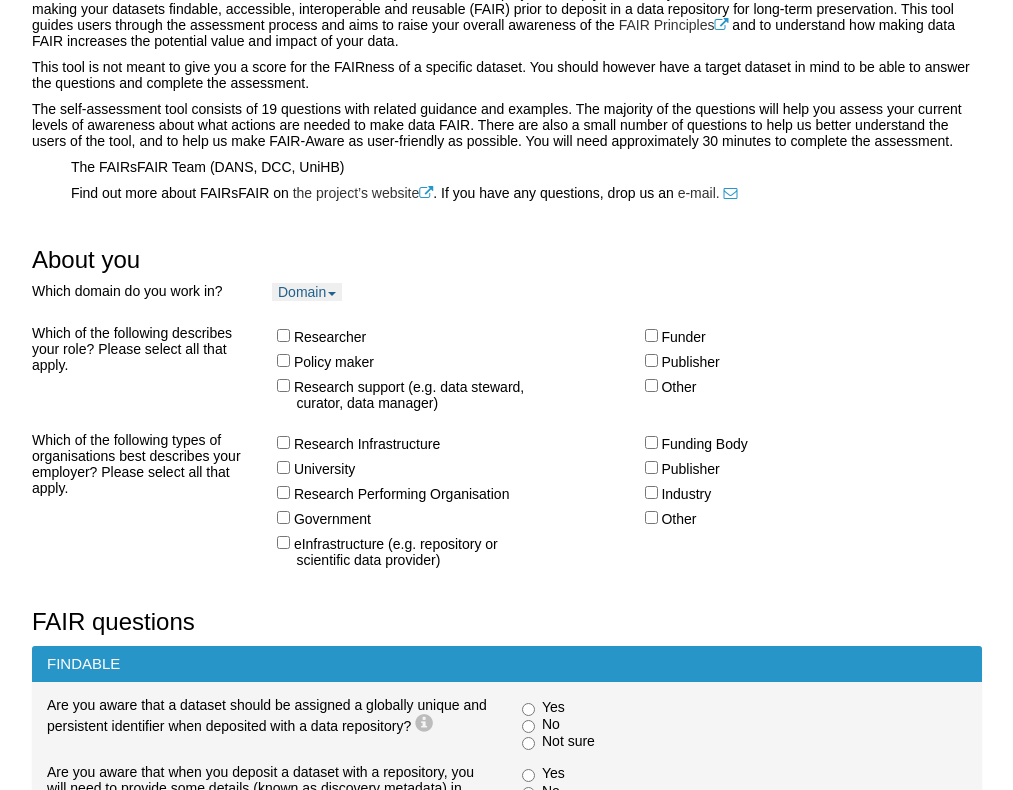
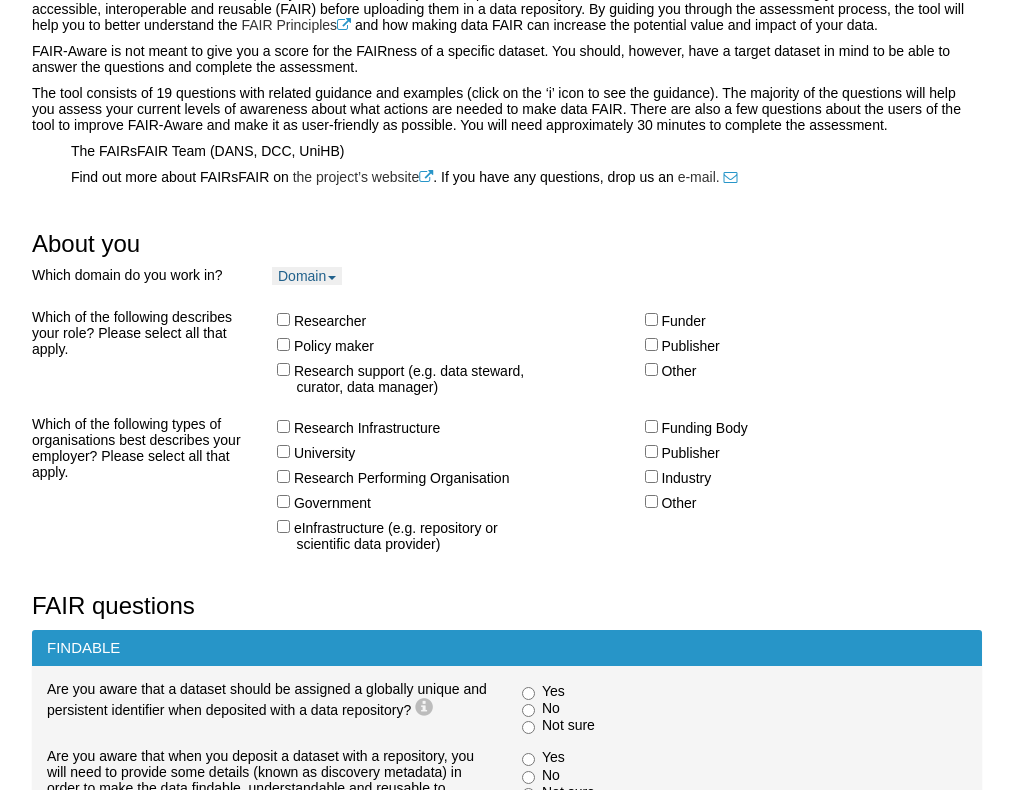
Before and after one commit to DANS-KNAW/fair-assessment-tool, a plain HTML site: page index.html in a window 1280 px wide. Shown: the part 161-951 px from the top of the page, without its empty margins (228-1241 px from the left). Drawn offline with nearby package versions, Linux system fonts and the light colour scheme; a script that the page names is missing.

Commit message:
A few changes in the texts

```diff
--- a/index.html
+++ b/index.html
@@ -258,7 +258,8 @@
                                 </div>
                                 <div class="form-group row">
                                     <label for="fq3" class="col-sm-6 col-form-label" id="F-i-3-title">
-                                        Are you aware that the repository providing access to your dataset should make the metadata describing your datasets available in a format readable by machines as well as humans?
+                                        Are you aware that the repository providing access to your dataset should make the metadata
+                                        describing your datasets available in a format readable by machines as well as humans?
                                         <a href="#fhelp" data-toggle="modal" onclick="show_modal('F-i-3')">
                                             <span class="glyphicon glyphicon-info-sign" ></span>
                                         </a>
@@ -296,8 +297,8 @@
                             <form>
                                 <div class="form-group row">
                                     <label for="aq1" class="col-sm-6 col-form-label" id="A-i-1-title">
-                                        Are you aware that access to your dataset may need to be regulated and that your metadata description should
-                                        make clear who can access the data as well as any possible related conditions?
+                                        Are you aware that access to your dataset may need to be regulated and that your metadata
+                                        description should make clear who can access the data as well as any possible related conditions?
                                         <a href="#fhelp" data-toggle="modal" onclick="show_modal('A-i-1')">
                                             <span class="glyphicon glyphicon-info-sign" ></span>
                                         </a>
@@ -353,7 +354,7 @@
                             <form>
                                <div class="form-group row">
                                     <label for="iq1" class="col-sm-6 col-form-label" id="I-i-1-title">
-                                        Are you aware that the metadata describing your datasets should use  controlled vocabularies (for example ontologies, thesauri, taxonomies)
+                                        Are you aware that the metadata describing your datasets should use  controlled vocabularies (for example, ontologies, thesauri, taxonomies)
                                         and expressed in a way to support the Semantic Web?
                                         <a href="#fhelp" data-toggle="modal" onclick="show_modal('I-i-1')">
                                             <span class="glyphicon glyphicon-info-sign" ></span>
@@ -509,7 +510,7 @@
                     <div class="col-md-10">
                         <h3>Feedback</h3>
                         <div id="Q-i-1-title">
-                            <p>Are any of the issues covered in this assessment difficult to understand and/or answer?</p>
+                            <p>Are any of the issues covered in this assessment difficult to understand and/or answer? Please indicate them below.</p>
                         </div>
                         <div class="row">
                             <div class="col-md-1"></div>
@@ -716,17 +717,17 @@
     <!-- ================================= Introduction  ================================== -->
 
     <div id="introduction">
-        <p>FAIR-Aware is an online self-assessment tool developed by the FAIRsFAIR project to help you assess your current level of
-            awareness in relation to making your datasets findable, accessible, interoperable and reusable (FAIR) prior to deposit
-            in a data repository for long-term preservation. This tool guides users through the assessment process and aims to raise
-            your overall awareness of the <a href="https://www.force11.org/group/fairgroup/fairprinciples" target="_blank">FAIR Principles<i class="fa fa-external-link"></i></a>
-            and to understand how making data FAIR increases the potential value and impact of your data.</p>
-        <p>This tool is not meant to give you a score for the FAIRness of a specific dataset. You should however have a target
-            dataset in mind to be able to answer the questions and complete the assessment.</p>
-        <p>The self-assessment tool consists of 19 questions with related guidance and examples.
+        <p>FAIR-Aware is an online tool developed by the FAIRsFAIR project. It helps to assess your current level of awareness on making
+            your datasets findable, accessible, interoperable and reusable (FAIR) before uploading them in a data repository.
+            By guiding you through the assessment process, the tool will help you to better understand the
+            <a href="https://www.force11.org/group/fairgroup/fairprinciples" target="_blank">FAIR Principles<i class="fa fa-external-link"></i></a>
+            and how making data FAIR can increase the potential value and impact of your data.</p>
+        <p>FAIR-Aware is not meant to give you a score for the FAIRness of a specific dataset. You should, however, have a target dataset
+            in mind to be able to answer the questions and complete the assessment.</p>
+        <p>The tool consists of 19 questions with related guidance and examples (click on the ‘i’ icon to see the guidance).
             The majority of the questions will help you assess your current levels of awareness about what actions are needed to make data FAIR.
-            There are also a small number of questions to help us better understand the users of the tool,
-            and to help us make FAIR-Aware as user-friendly as  possible. You will need approximately 30 minutes to complete the assessment.</p>
+            There are also a few questions about the users of the tool to improve FAIR-Aware and make it as user-friendly as possible.
+            You will need approximately 30 minutes to complete the assessment. </p>
         <p>&nbsp;&nbsp;&nbsp;&nbsp;&nbsp;&nbsp;&nbsp;&nbsp;&nbsp;&nbsp;The FAIRsFAIR Team (DANS, DCC, UniHB)</p>
         <p>&nbsp;&nbsp;&nbsp;&nbsp;&nbsp;&nbsp;&nbsp;&nbsp;&nbsp;&nbsp;Find out more about FAIRsFAIR on
             <a href="https://www.fairsfair.eu/" target="_blank">the project’s website<i class="fa fa-external-link"></i></a>.
@@ -792,8 +793,8 @@
             can improve your chances of having your data cited and reused. This capability is normally offered by the data repository
             that holds the data and makes the essential details about it available online. For example, some repositories expose the
             metadata online to allow access or harvesting through a standard protocol (e.g. OAI-PMH) and/or a web service. Your choice
-            of data repository will be critical to meet this requirement. You can select a repository offering such capability by searching
-            for example in the Registry of Research Repositories re3data.org for repositories supporting
+            of a data repository will be critical to meet this requirement. You can select a repository offering such capability
+            by searching for example in the Registry of Research Repositories re3data.org for repositories supporting
             <a href="https://www.re3data.org/search?query=&apis%5B%5D=OAI-PMH" target="_blank">OAI-PMH<i class="fa fa-external-link"></i></a>.</p>
         <p>Metadata may also be exposed as structured data embedded within a web page to make it more machine-actionable.
             The schema.org standard is one approach that helps to ensure indexing by web search engines such as Google and Bing.
@@ -823,8 +824,8 @@
             is as open as possible and as closed as necessary.</p>
         <p>The metadata describing your dataset should include details about who can access the data. Access levels can be public,
             embargoed, restricted, or closed access. In some cases, you may even need to apply  a variety of access levels to
-            different parts of the same dataset. It is important to consider these issues early on in your project so that by the time
-            of deposit in a repository, access levels have been clearly defined for any data you will deposit.</p>
+            different parts of the same dataset. It is important to consider these issues early on in your project so that by the
+            time of deposit in a repository, access levels have been clearly defined for any data you will deposit.</p>
         <p>Embargoed access refers to data that will be made publicly accessible at a specific date which should be specified in the metadata.
             For example, a data author may release their data after having published their findings from the data.</p>
         <p>Restricted access refers to data that can be accessed under certain conditions (e.g. because of commercial, sensitive,
```
